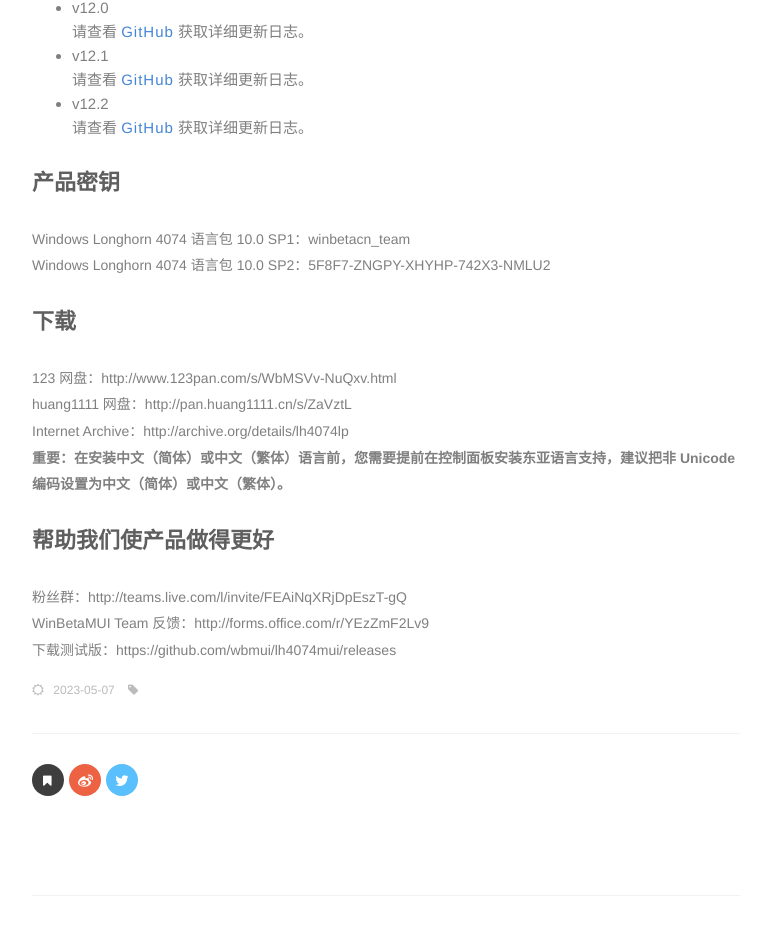
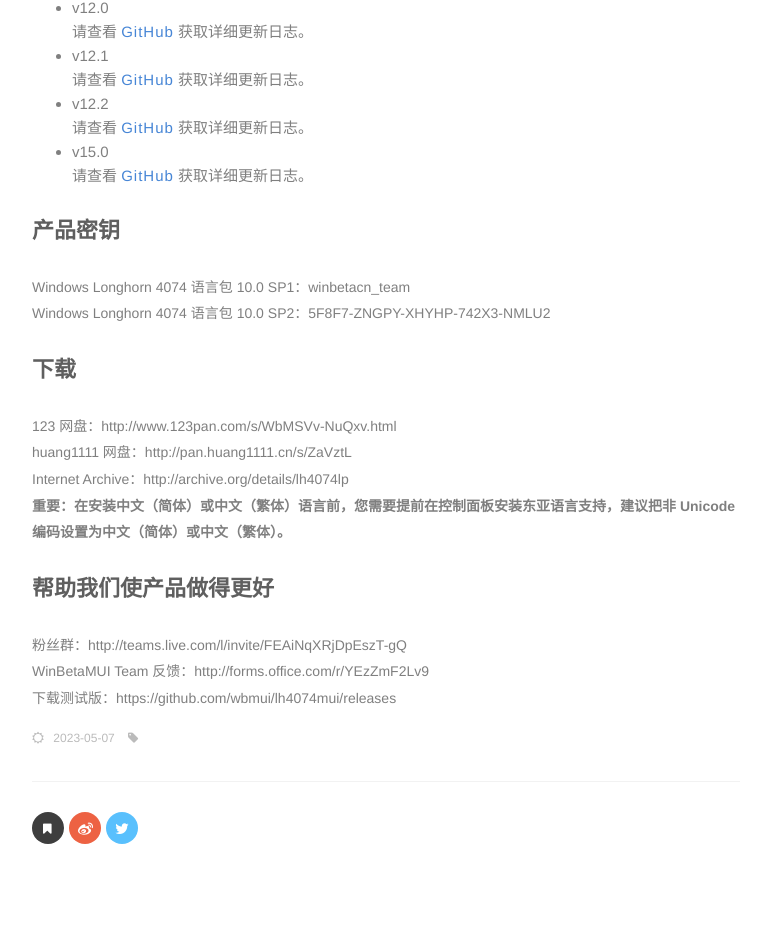
Before and after one commit to andychung123/andychung123.github.io, a plain HTML site: page post/lh4074mui/index.html in a window 1280 px wide. Shown: the part 915-1855 px from the top of the page, without its empty margins (446-1212 px from the left). Drawn offline with nearby package versions, Linux system fonts and the light colour scheme.

Commit message:
Update index.html

```diff
--- a/post/lh4074mui/index.html
+++ b/post/lh4074mui/index.html
@@ -115,6 +115,8 @@ MUI 更新，安装程序更新，卸载功能回归，新增切换语言功能
 请查看 <a href="https://github.com/wbmui/lh4074mui/releases/tag/v12.1">GitHub</a> 获取详细更新日志。</li>
 <li>v12.2<br>
 请查看 <a href="https://github.com/wbmui/lh4074mui/releases/tag/v12.2">GitHub</a> 获取详细更新日志。</li>
+<li>v15.0<br>
+请查看 <a href="https://github.com/wbmui/lh4074mui/releases/tag/v15.0">GitHub</a> 获取详细更新日志。</li>
 </ul>
 <h3 id="产品密钥">产品密钥</h3>
 <p>Windows Longhorn 4074 语言包 10.0 SP1：winbetacn_team<br>
```
